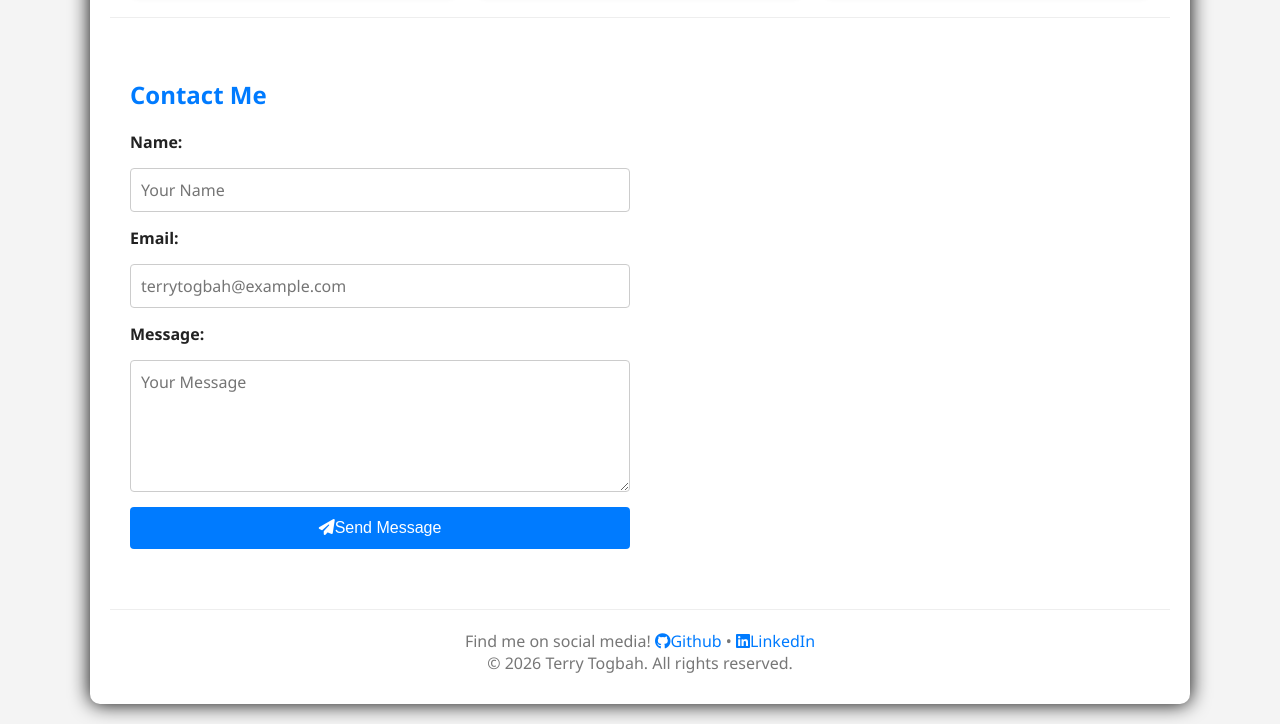
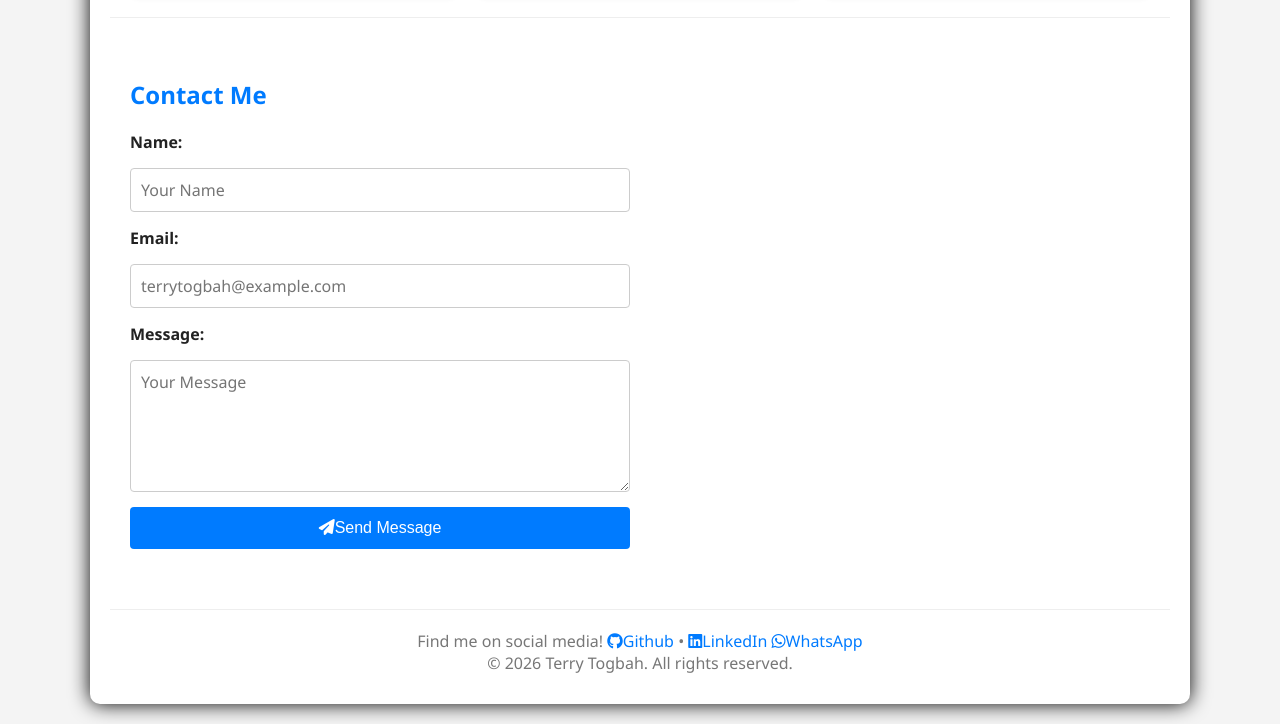
Before and after one commit to terrytogbah9-cloud/My-Portfolio, a plain HTML site: page index.html in a window 1280 px wide. Shown: the part 991-1715 px from the top of the page. Drawn offline with Linux system fonts and the light colour scheme.

Commit message:
Enhance footer with WhatsApp contact link
Added WhatsApp link to footer and updated contact section.

```diff
--- a/index.html
+++ b/index.html
@@ -151,6 +151,9 @@
           <a href="https://linkedin.com/in/yourusername" target="_blank"
             ><i class="fab fa-linkedin"></i>LinkedIn</a
           >
+            <a href="https://wa.me/231778001672" target="_blank" rel="noopener noreferrer"
+            ><i class="fab fa-whatsapp"></i>WhatsApp</a
+          >
         </p>
         <p>&copy; 2026 Terry Togbah. All rights reserved.</p>
       </footer>
```
